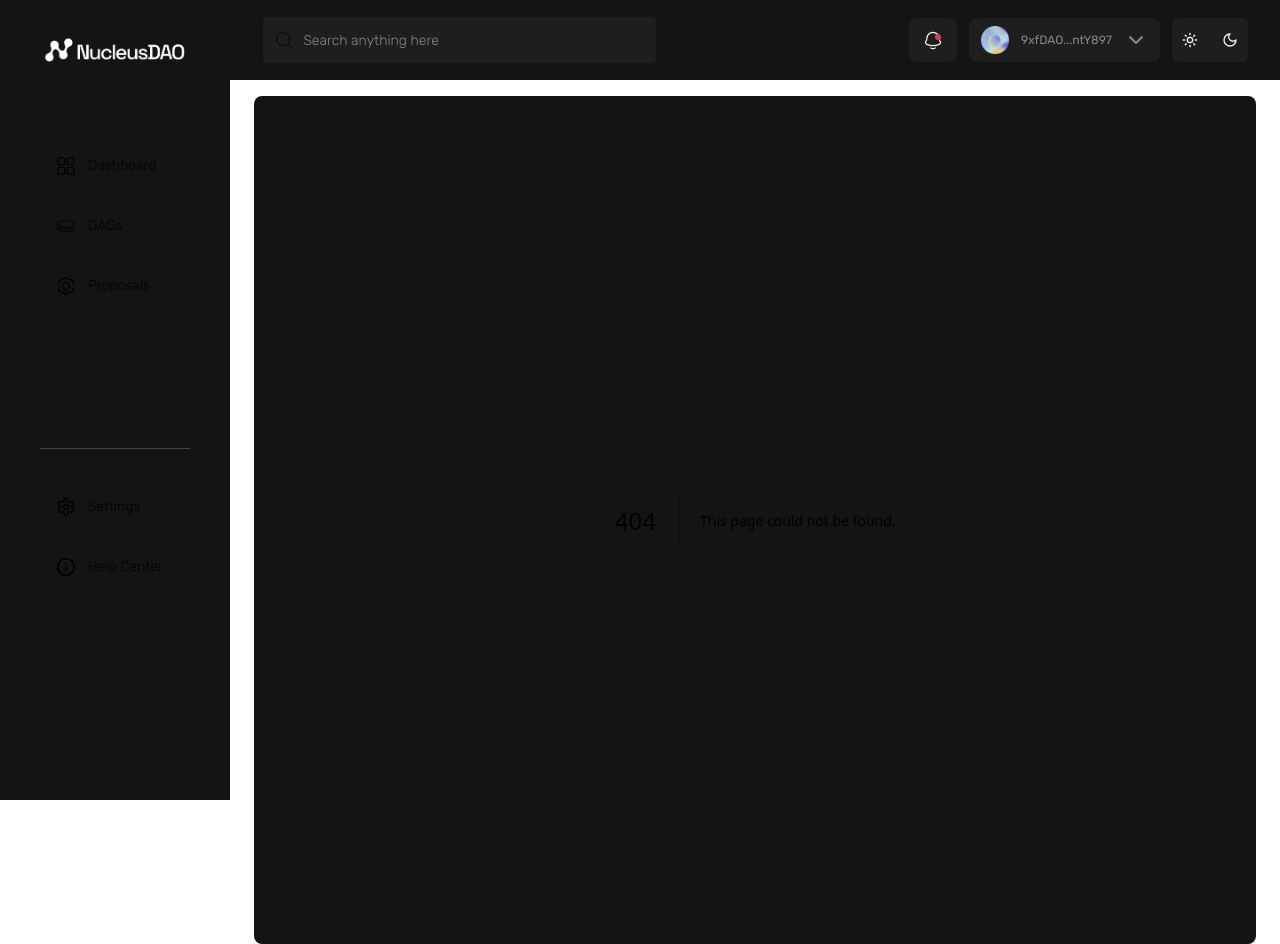
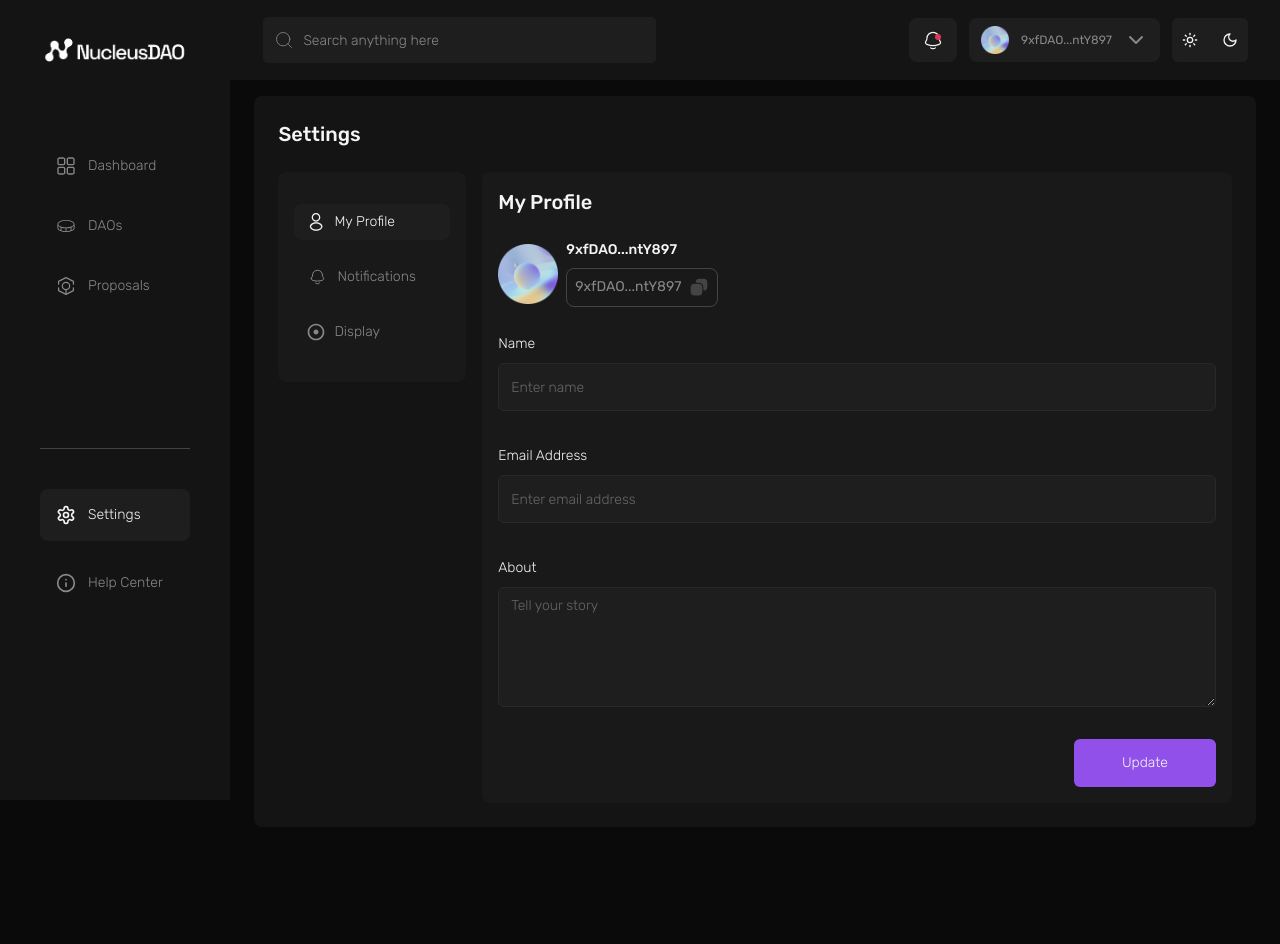
Before and after one commit to NucleusDAO/NucleusDAO-Frontend, a Next.js app: page /settings/profile in a window 1280 px wide. Before the commit this address had no page. After the commit the page ends 827 px from the top, so only its background shows below. Built offline with nearby package versions, Linux system fonts and the light colour scheme.

Commit message:
Edit user profile

```diff
--- a/app/(dashboard)/daos/view/[slug]/settings/components/side-bar-links.tsx
+++ b/app/(dashboard)/daos/view/[slug]/settings/components/side-bar-links.tsx
@@ -43,7 +43,7 @@ const SidebarLinksComp = ({ activeSidebar }: ISidebarLinksComp) => {
         <div
           key={link.title}
           className={cn(
-            'py-3 rounded-lg px-4 font-light',
+            'py-2 rounded-lg px-4 font-light',
             link.title === 'Exit DAO' && 'text-[#DD3857]',
             activeSidebar === link.title && 'bg-[#1E1E1E] text-white'
           )}
--- a/app/(dashboard)/daos/view/[slug]/settings/page.tsx
+++ b/app/(dashboard)/daos/view/[slug]/settings/page.tsx
@@ -21,7 +21,7 @@ const Settings = () => {
             <div className="border-b border-b-[#292929]">
                 <h2 className="border-b-2 pb-3 w-fit border-primary text-white text-sm">Configuration</h2>
             </div>
-            <div className="flex space-x-8 items-start">
+            <div className="flex space-x-4 items-start">
                 <div className="w-[20%] bg-[#191919] rounded-lg p-4">
                     <SidebarLinksComp activeSidebar={activeSidebar} />
                 </div>
--- /dev/null
+++ b/app/(dashboard)/settings/display/page.tsx
@@ -0,0 +1,7 @@
+const Display = () => {
+    return (
+        <div>Display</div>
+    )
+};
+
+export default Display;
--- /dev/null
+++ b/app/(dashboard)/settings/layout.tsx
@@ -0,0 +1,70 @@
+'use client';
+import { Bell2, DisplayIcon, OnePersonicon } from '@/assets/svgs';
+import {
+  SETTINGS_DISPLAY_URL,
+  SETTINGS_NOTIFICATIONS_URL,
+  SETTINGS_PROFILE_URL,
+} from '@/config/path';
+import { cn } from '@/libs/utils';
+import Link from 'next/link';
+import { usePathname } from 'next/navigation';
+import { ReactNode } from 'react';
+
+export const daoSettingsSidebarLinks: {
+  title: string;
+  href: string;
+  icon: ReactNode;
+}[] = [
+  {
+    title: 'My Profile',
+    icon: <OnePersonicon />,
+    href: SETTINGS_PROFILE_URL,
+  },
+  {
+    title: 'Notifications',
+    icon: <Bell2 width="23" height="26" />,
+    href: SETTINGS_NOTIFICATIONS_URL,
+  },
+  {
+    title: 'Display',
+    icon: <DisplayIcon />,
+    href: SETTINGS_DISPLAY_URL,
+  },
+];
+
+interface ILayout {
+  children: ReactNode;
+}
+
+const Layout = ({ children }: ILayout) => {
+  const pathname = usePathname();
+
+  return (
+    <div className="space-y-6">
+      <h1 className="text-white text-xl font-medium">Settings</h1>
+      <div className="flex justify-between items-start space-x-4">
+        <div className="w-[20%] bg-[#191919] rounded-lg p-4">
+          <div className="space-y-6 text-[#888888] text-sm">
+            {daoSettingsSidebarLinks.map((link) => (
+              <Link key={link.title} href={link.href}>
+                <div
+                  className={cn(
+                    'py-2 rounded-lg px-3 flex font-light items-center space-x-2 my-4',
+                    pathname.startsWith(link.href) && 'bg-[#1E1E1E] text-white'
+                  )}
+                >
+                  <div>{link.icon}</div>
+                  <p>{link.title}</p>
+                </div>
+              </Link>
+            ))}
+          </div>
+        </div>
+
+        <div className="w-[80%] bg-[#191919] rounded-lg p-4">{children}</div>
+      </div>
+    </div>
+  );
+};
+
+export default Layout;
--- /dev/null
+++ b/app/(dashboard)/settings/notifications/page.tsx
@@ -0,0 +1,7 @@
+const Notifications = () => {
+    return (
+        <div>Notifications</div>
+    )
+};
+
+export default Notifications;
--- /dev/null
+++ b/app/(dashboard)/settings/profile/page.tsx
@@ -0,0 +1,109 @@
+'use client'
+import Image from 'next/image';
+import WalletIcon from '@/assets/icons/roundedIcon.png';
+import { CopyIcon } from '@/assets/svgs';
+import { zodResolver } from '@hookform/resolvers/zod';
+import { useForm } from 'react-hook-form';
+import { z } from 'zod';
+
+import { Button } from '@/components/ui/button';
+import {
+  Form,
+  FormControl,
+  FormField,
+  FormItem,
+  FormLabel,
+  FormMessage,
+} from '@/components/ui/form';
+import { Input } from '@/components/ui/input';
+import { editProfile } from '@/libs/validations/dao-schema';
+import { Textarea } from '@/components/ui/textarea';
+
+const Profile = () => {
+  const form = useForm<z.infer<typeof editProfile>>({
+    resolver: zodResolver(editProfile),
+    defaultValues: {
+      name: '',
+      email: '',
+      about: '',
+    },
+  });
+
+  const onSubmit = async (data: any) => {
+    console.log(data);
+  };
+
+  return (
+    <div className="space-y-6">
+      <h2 className="text-white font-medium text-xl" role="heading">
+        My Profile
+      </h2>
+      <div className="flex space-x-2 items-center">
+        <Image src={WalletIcon} alt="wallet" width={60} />
+        <div className="space-y-2">
+          <p className="text-sm text-white font-medium">9xfDAO...ntY897</p>
+          <div className="border border-[#444444] text-[#888888] p-2 rounded-lg flex space-x-2 text-sm">
+            <p>9xfDAO...ntY897</p> <CopyIcon />
+          </div>
+        </div>
+      </div>
+
+      <Form {...form}>
+        <form onSubmit={form.handleSubmit(onSubmit)} className="space-y-8">
+          <FormField
+            control={form.control}
+            name="name"
+            render={({ field }) => (
+              <FormItem>
+                <FormLabel>Name</FormLabel>
+                <FormControl>
+                  <Input placeholder="Enter name" {...field} />
+                </FormControl>
+                <FormMessage />
+              </FormItem>
+            )}
+          />
+          <FormField
+            control={form.control}
+            name="email"
+            render={({ field }) => (
+              <FormItem>
+                <FormLabel>Email Address</FormLabel>
+                <FormControl>
+                  <Input
+                    placeholder="Enter email address"
+                    {...field}
+                    type="email"
+                  />
+                </FormControl>
+                <FormMessage />
+              </FormItem>
+            )}
+          />
+
+          <FormField
+            control={form.control}
+            name="about"
+            render={({ field }) => (
+              <FormItem>
+                <FormLabel>About</FormLabel>
+                <FormControl>
+                  <Textarea placeholder="Tell your story" {...field} />
+                </FormControl>
+                <FormMessage />
+              </FormItem>
+            )}
+          />
+
+          <div className="flex justify-end">
+            <Button type="submit" className="px-12">
+              Update
+            </Button>
+          </div>
+        </form>
+      </Form>
+    </div>
+  );
+};
+
+export default Profile;
--- a/assets/svgs.tsx
+++ b/assets/svgs.tsx
@@ -20,8 +20,8 @@ export const ProposalIcon = ({ className, size }: { className?: string; size?: s
 
 )
 
-export const Bell2 = ({ className }: { className?: string; }) => (
-    <svg width="28" height="31" viewBox="0 0 35 38" fill="none" xmlns="http://www.w3.org/2000/svg" className={className}>
+export const Bell2 = ({ className, width, height }: { className?: string; width?: string; height?: string }) => (
+    <svg width={width || "28"} height={height || "31"} viewBox="0 0 35 38" fill="none" xmlns="http://www.w3.org/2000/svg" className={className}>
   <path d="M8.02992 21.144C7.81727 22.4971 8.768 23.4362 9.93205 23.9042C14.3948 25.6986 20.6052 25.6986 25.0679 23.9042C26.232 23.4362 27.1827 22.4971 26.9701 21.144C26.8394 20.3125 26.1932 19.6201 25.7144 18.944C25.0873 18.0475 25.025 17.0697 25.0249 16.0294C25.0249 12.0091 21.6559 8.75 17.5 8.75C13.3441 8.75 9.97513 12.0091 9.97513 16.0294C9.97503 17.0697 9.91272 18.0475 9.28561 18.944C8.80684 19.6201 8.16061 20.3125 8.02992 21.144Z" stroke="currentColor" strokeWidth="1.5" strokeLinecap="round" strokeLinejoin="round"/>
   <path d="M14.5 28.25C15.2961 28.8719 16.3475 29.25 17.5 29.25C18.6525 29.25 19.7039 28.8719 20.5 28.25" stroke="currentColor" strokeWidth="1.5" strokeLinecap="round" strokeLinejoin="round"/>
   </svg>
@@ -119,3 +119,18 @@ export const EditIcon = ({ className }: { className?: string; }) => (
 </svg>
 
 )
+
+export const OnePersonicon = () => (
+  <svg width="20" height="20" viewBox="0 0 24 24" fill="none" xmlns="http://www.w3.org/2000/svg">
+<path d="M12.1586 11.62C12.1286 11.62 12.1086 11.62 12.0786 11.62C12.0286 11.61 11.9586 11.61 11.8986 11.62C8.99859 11.53 6.80859 9.25 6.80859 6.44C6.80859 3.58 9.13859 1.25 11.9986 1.25C14.8586 1.25 17.1886 3.58 17.1886 6.44C17.1786 9.25 14.9786 11.53 12.1886 11.62C12.1786 11.62 12.1686 11.62 12.1586 11.62ZM11.9986 2.75C9.96859 2.75 8.30859 4.41 8.30859 6.44C8.30859 8.44 9.86859 10.05 11.8586 10.12C11.9086 10.11 12.0486 10.11 12.1786 10.12C14.1386 10.03 15.6786 8.42 15.6886 6.44C15.6886 4.41 14.0286 2.75 11.9986 2.75Z" fill="currentColor"/>
+<path d="M12.1716 22.55C10.2116 22.55 8.24156 22.05 6.75156 21.05C5.36156 20.13 4.60156 18.87 4.60156 17.5C4.60156 16.13 5.36156 14.86 6.75156 13.93C9.75156 11.94 14.6116 11.94 17.5916 13.93C18.9716 14.85 19.7416 16.11 19.7416 17.48C19.7416 18.85 18.9816 20.12 17.5916 21.05C16.0916 22.05 14.1316 22.55 12.1716 22.55ZM7.58156 15.19C6.62156 15.83 6.10156 16.65 6.10156 17.51C6.10156 18.36 6.63156 19.18 7.58156 19.81C10.0716 21.48 14.2716 21.48 16.7616 19.81C17.7216 19.17 18.2416 18.35 18.2416 17.49C18.2416 16.64 17.7116 15.82 16.7616 15.19C14.2716 13.53 10.0716 13.53 7.58156 15.19Z" fill="currentColor"/>
+</svg>
+
+)
+
+export const DisplayIcon = () => (
+  <svg width="20" height="20" viewBox="0 0 24 24" fill="none" xmlns="http://www.w3.org/2000/svg">
+<path d="M12 2C6.49 2 2 6.49 2 12C2 17.51 6.49 22 12 22C17.51 22 22 17.51 22 12C22 6.49 17.51 2 12 2ZM12 20C7.59 20 4 16.41 4 12C4 7.59 7.59 4 12 4C16.41 4 20 7.59 20 12C20 16.41 16.41 20 12 20ZM15 12C15 13.66 13.66 15 12 15C10.34 15 9 13.66 9 12C9 10.34 10.34 9 12 9C13.66 9 15 10.34 15 12Z" fill="currentColor"/>
+</svg>
+
+)
--- a/components/side-bar/nav-data.tsx
+++ b/components/side-bar/nav-data.tsx
@@ -1,5 +1,5 @@
 import { DaoIcon, DashboardIcon, ProposalIcon } from '@/assets/svgs';
-import { DAO_URL, DASHBOARD_URL, PROPOSALS_URL } from '@/config/path';
+import { DAO_URL, DASHBOARD_URL, PROPOSALS_URL, SETTINGS_PROFILE_URL } from '@/config/path';
 import { Info, Settings } from 'lucide-react';
 import { ReactNode } from 'react';
 
@@ -23,7 +23,7 @@ const topSidebarNav: { href: string; title: string; icon: ReactNode }[] = [
 
 const bottomSidebarNav: { href: string; title: string; icon: ReactNode }[] = [
   {
-    href: "#",
+    href: SETTINGS_PROFILE_URL,
     title: 'Settings',
     icon: <Settings size={20} />,
   },
--- a/config/path.tsx
+++ b/config/path.tsx
@@ -14,3 +14,8 @@ export const VIEW_DAO_URL: string = '/daos/view';
 // Create Proposal
 export const CREATE_PROPOSAL_URL: string = '/proposals/create';
 export const REVIEW_PROPOSAL_URL: string = '/proposals/review';
+
+// Settings
+export const SETTINGS_PROFILE_URL: string = '/settings/profile';
+export const SETTINGS_NOTIFICATIONS_URL: string = '/settings/notifications';
+export const SETTINGS_DISPLAY_URL: string = '/settings/display';
--- a/libs/validations/dao-schema.tsx
+++ b/libs/validations/dao-schema.tsx
@@ -72,4 +72,14 @@ const defineMembershipSchema = z.object({
   members: z.array(member),
 });
 
-export { daoInfoSchema, defineMembershipSchema, proposalInfoSchema, editDaoInfoSchema, editDaoInfoLinksSchema };
+const editProfile = z.object({
+  name: z
+    .string()
+    .min(2, { message: 'Must be 2 or more characters long' })
+    .max(50, { message: 'Must be 50 or fewer characters long' }),
+  email: z.string().email(),
+  about: z.string(),
+
+});
+
+export { daoInfoSchema, defineMembershipSchema, proposalInfoSchema, editDaoInfoSchema, editDaoInfoLinksSchema, editProfile };
```
